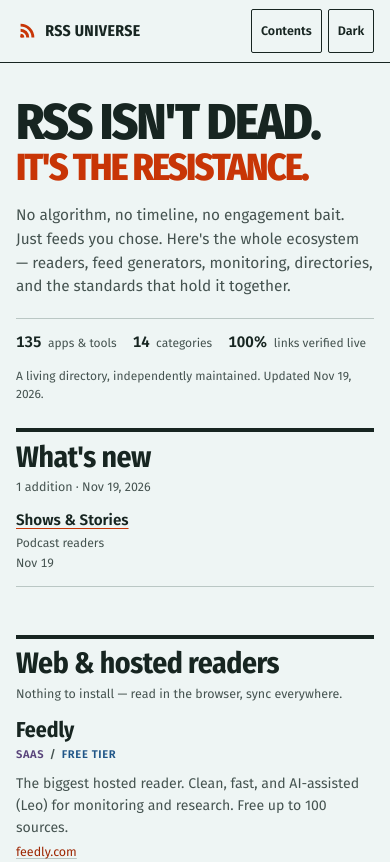
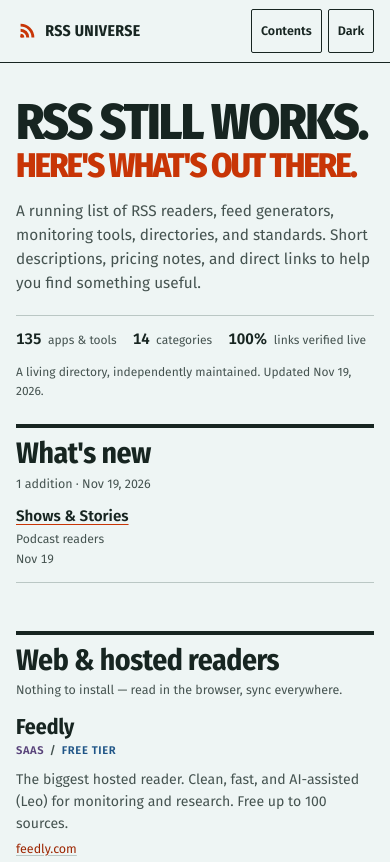
Before and after one commit to jcrabapple/rss-universe, a plain HTML site: page index.html in a window 390 px wide. Shown: the top 862 px of the page. Drawn offline with Linux system fonts and the light colour scheme.

Commit message:
Make the introduction more straightforward

```diff
--- a/index.html
+++ b/index.html
@@ -477,7 +477,7 @@ footer a:hover { color: var(--accent-deep); }
   .index-toggle, .theme-toggle { padding: 0.4rem 0.55rem; }
   .hero { padding: 2.25rem 1rem 1.5rem; display: block; }
   .hero h1 { font-size: 3.15rem; }
-  .hero h1 em { font-size: 0.75em; }
+  .hero h1 em { font-size: 0.68em; }
   .hero p.lede { margin-top: 1.15rem; font-size: 0.96rem; }
   .hero-mark { display: none; }
   .hero-stats { margin-top: 1.2rem; gap: 0.35rem 1rem; }
@@ -541,7 +541,7 @@ footer a:hover { color: var(--accent-deep); }
 @media (max-width: 360px) {
   .brand { font-size: 0.88rem; }
   .hero h1 { font-size: 2.85rem; }
-  .hero h1 em { font-size: 0.72em; }
+  .hero h1 em { font-size: 0.6em; }
   .wn-grid { grid-template-columns: 1fr; }
 }
 
@@ -587,8 +587,8 @@ FINISH: Desktop/mobile inspection, accessibility and behavior checks, detector,
 
 <header class="hero">
   <div class="hero-copy">
-    <h1 class="serif">RSS isn't dead.<em>It's the resistance.</em></h1>
-    <p class="lede">No algorithm, no timeline, no engagement bait. Just feeds you chose. Here's the whole ecosystem — readers, feed generators, monitoring, directories, and the standards that hold it together.</p>
+    <h1 class="serif">RSS still works.<em>Here's what's out there.</em></h1>
+    <p class="lede">A running list of RSS readers, feed generators, monitoring tools, directories, and standards. Short descriptions, pricing notes, and direct links to help you find something useful.</p>
     <div class="hero-stats">
       <div class="stat"><b>135</b><span>apps &amp; tools</span></div>
       <div class="stat"><b>14</b><span>categories</span></div>
```
